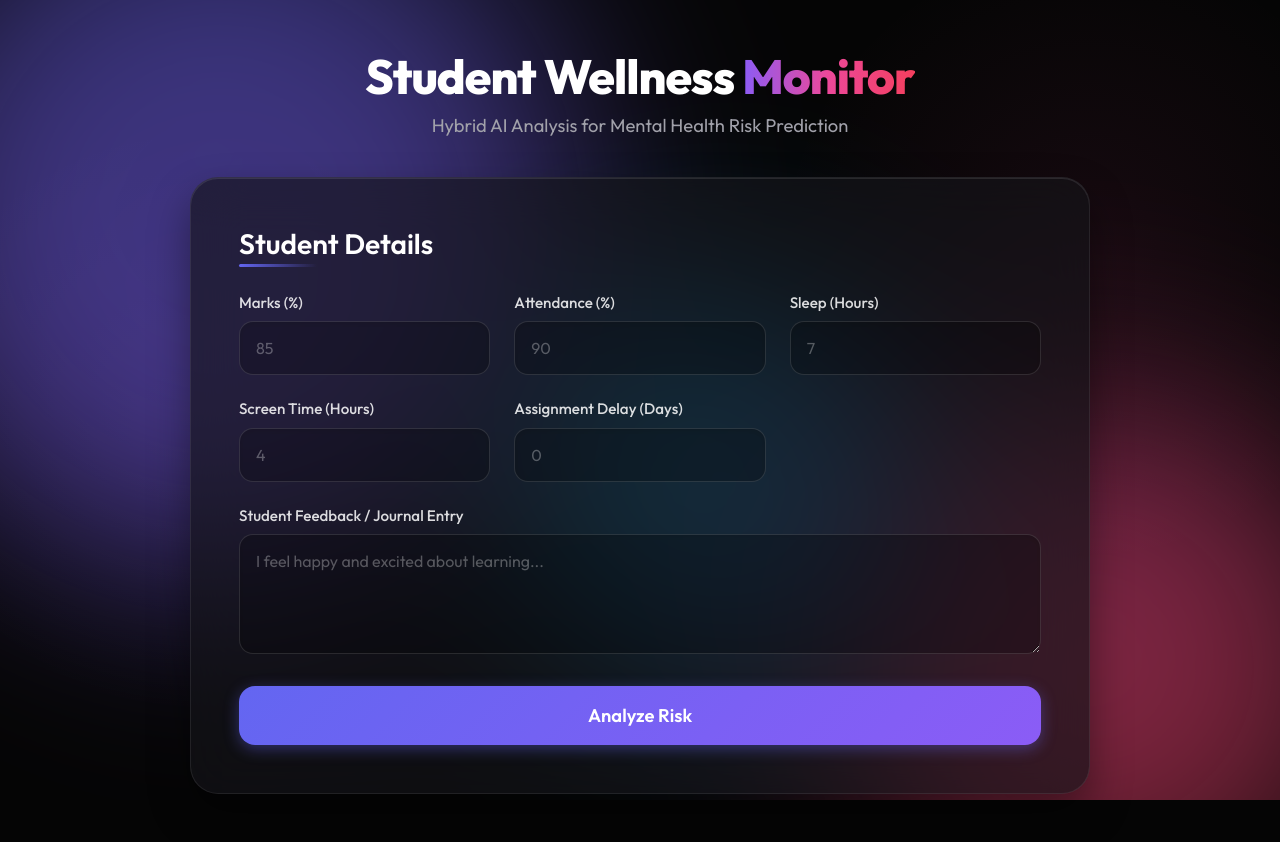
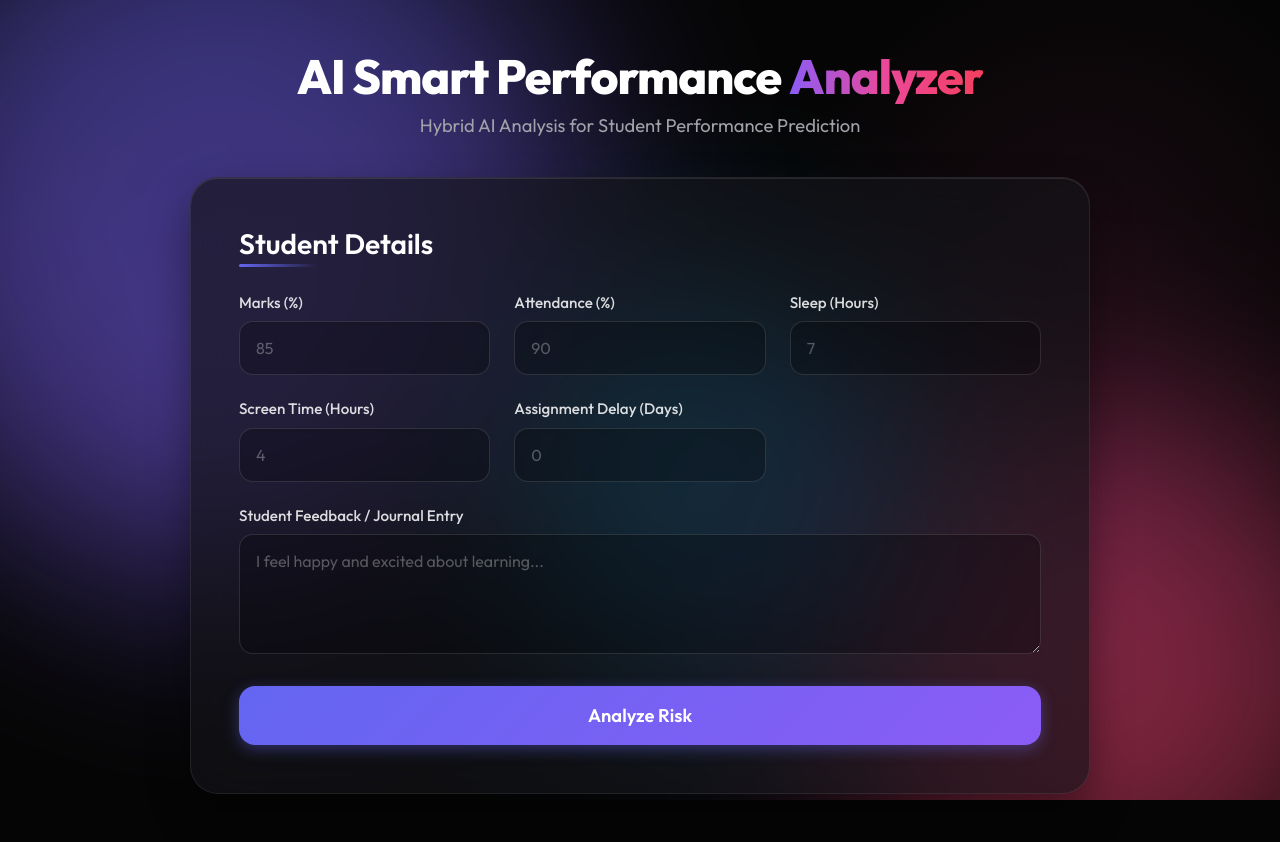
Before and after one commit to nfsprogramming/ai-smart-perfomance-anlayzer, a Flask app: page / in a window 1280 px wide. Run offline with Flask 3, Linux system fonts and the light colour scheme.

Commit message:
Update title and header text for AI Smart Performance Analyzer

```diff
--- a/templates/index.html
+++ b/templates/index.html
@@ -3,7 +3,7 @@
 <head>
     <meta charset="UTF-8">
     <meta name="viewport" content="width=device-width, initial-scale=1.0">
-    <title>Hybrid Mental Health Predictor</title>
+    <title>AI Smart Performance Analyzer</title>
     <link rel="icon" type="image/png" href="/static/favicon.png">
     <!-- Google Fonts -->
     <link rel="preconnect" href="https://fonts.googleapis.com">
@@ -21,8 +21,8 @@
 
     <main class="container">
         <header class="header">
-            <h1>Student Wellness <span class="highlight">Monitor</span></h1>
-            <p>Hybrid AI Analysis for Mental Health Risk Prediction</p>
+            <h1>AI Smart Performance <span class="highlight">Analyzer</span></h1>
+            <p>Hybrid AI Analysis for Student Performance Prediction</p>
         </header>
 
         <div class="glass-panel">
```
